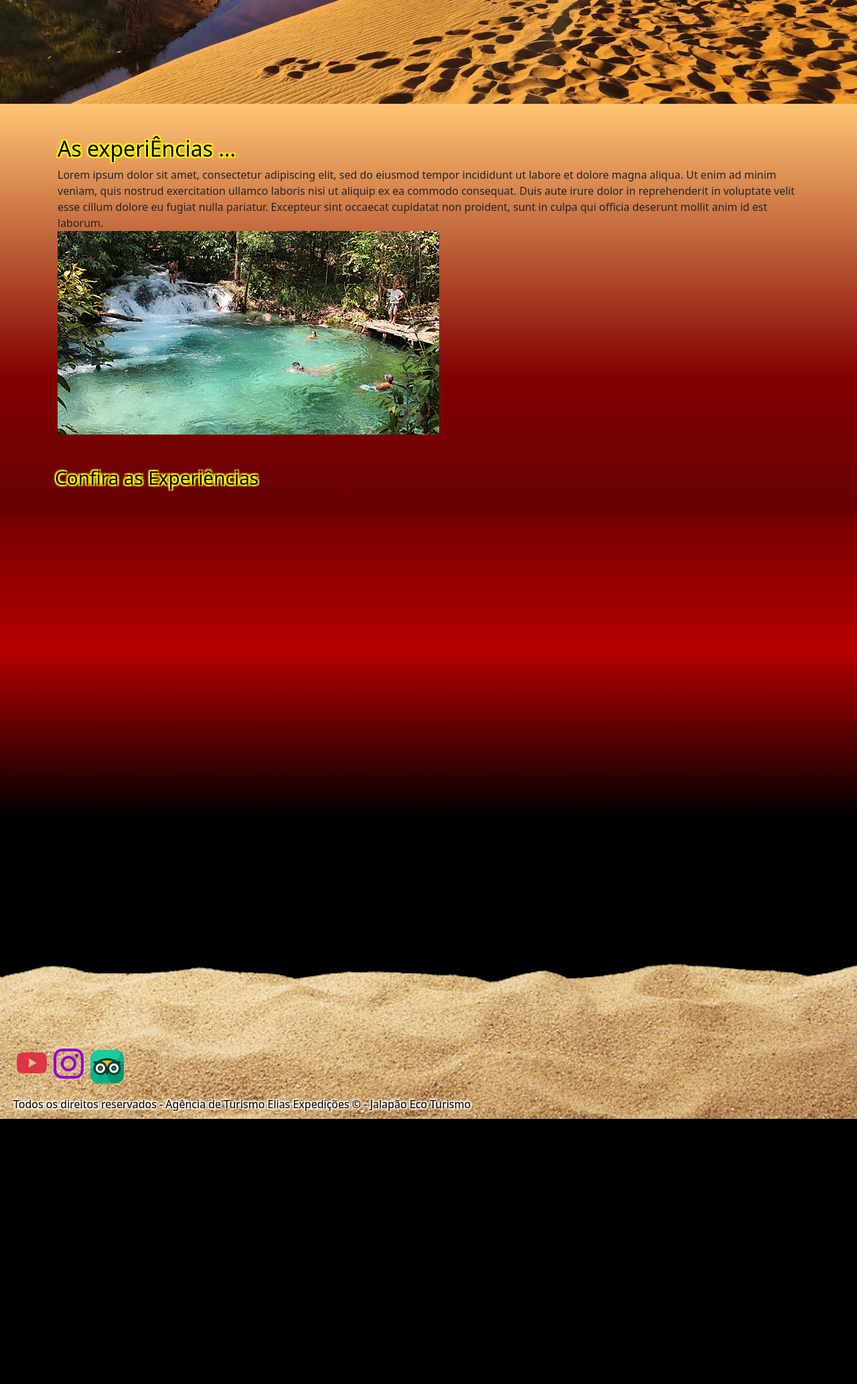
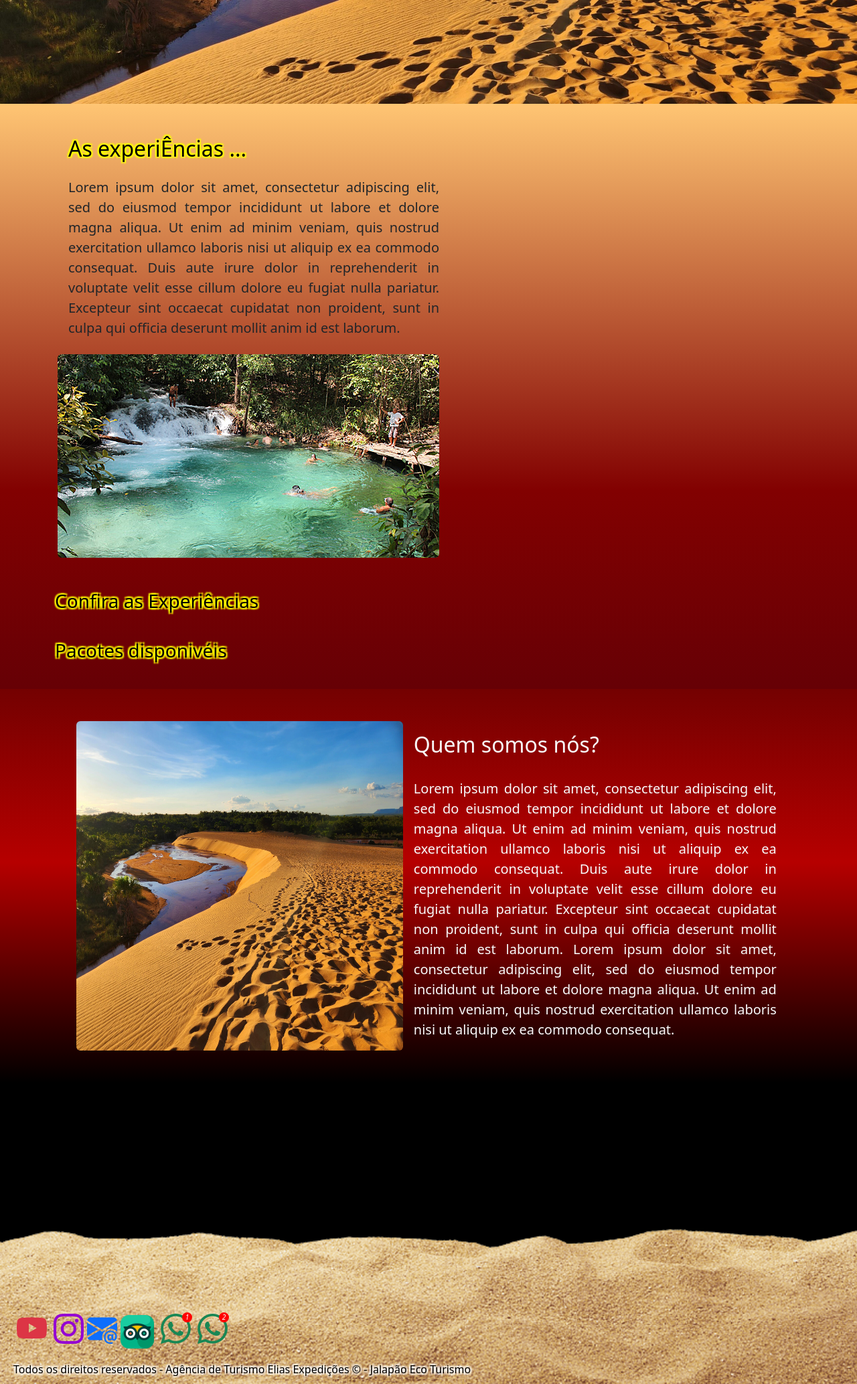
Before and after one commit to stefanluks/EliasExpedicoes, a Django app: page / in a window 1280 px wide. Shown: the part 375-2442 px from the top of the page at 67% size. Before the commit the page ends 2046 px from the top, so only its background shows below. Run offline with Django 4.2, Linux system fonts and the light colour scheme; data that the repository does not hold is empty.

Commit message:
update adm

```diff
--- a/elias/models.py
+++ b/elias/models.py
@@ -38,6 +38,11 @@ class AtrativoDia(models.Model):
     dia = models.IntegerField("Dia do Pacote", default=1)
     atrativos = models.ManyToManyField("Atrativo", blank=True)
 
+    def getAtrativos(self):
+        saida = ""
+        for a in list(self.atrativos.all()):
+            saida += a.nome + " - "
+        return saida[:-2]
 
 class Pacote(models.Model):
     nome = models.CharField("Nome do Pacote", max_length=150)
--- a/elias/templates/base.html
+++ b/elias/templates/base.html
@@ -16,6 +16,7 @@
       }
     </style>
     {% block page_style %}{% endblock %}
+    <link rel="icon" href="{% static 'icons/icon.png' %}">
     <link rel="stylesheet" href="https://cdn.jsdelivr.net/npm/bootstrap-icons@1.10.5/font/bootstrap-icons.css">
     <link href="https://cdn.jsdelivr.net/npm/bootstrap@5.3.1/dist/css/bootstrap.min.css" rel="stylesheet" integrity="sha384-4bw+/aepP/YC94hEpVNVgiZdgIC5+VKNBQNGCHeKRQN+PtmoHDEXuppvnDJzQIu9" crossorigin="anonymous">
 </head>
--- a/elias/templates/home.html
+++ b/elias/templates/home.html
@@ -35,14 +35,10 @@
             margin: 10px !important;
         }
         .card-exp:hover{
-            box-shadow: 0 0 10px black;
+            box-shadow: 0 0 15px black;
         }
         .card-img{
             transition: .6s;
-        }
-        .card-exp:hover .card-img{
-            width: 150%;
-            height: 150%;
         }
         .card-img-overlay{
             color: white;
@@ -89,6 +85,7 @@
             z-index: 6;
         }
         .rede-social{
+            position: relative;
             margin: 0px 5px;
         }
         .rede-social .insta{
@@ -97,6 +94,20 @@
         .icon-static{
             width: 50px;
             height: 50px;
+        }
+        .num-whats{
+            width: 15px;
+            height: 15px;
+            position: absolute;
+            top: 10px;
+            right: -2px;
+            background-color: red;
+            color: white;
+            display: flex;
+            align-items: center;
+            justify-content: center;
+            font-size: 10px;
+            border-radius: 50%;
         }
     </style>
 {% endblock  %}
@@ -109,11 +120,11 @@
     </section>
     <section id="Experiencias" class="secao-exp">
         <div class="container p-3 d-flex py-5 flex-wrap">
-            <div class="sobre">
+            <div id="sobre-desc" class="sobre w-50 mx-3">
                 <h2 class="titulo-secao">As experiÊncias ...</h2>
-                <span style="text-align: justify;">Lorem ipsum dolor sit amet, consectetur adipiscing elit, sed do eiusmod tempor incididunt ut labore et dolore magna aliqua. Ut enim ad minim veniam, quis nostrud exercitation ullamco laboris nisi ut aliquip ex ea commodo consequat. Duis aute irure dolor in reprehenderit in voluptate velit esse cillum dolore eu fugiat nulla pariatur. Excepteur sint occaecat cupidatat non proident, sunt in culpa qui officia deserunt mollit anim id est laborum.</span>
+                <div style="text-align: justify;" class="text-dark fs-5 py-2 my-3 w-100 h-100">Lorem ipsum dolor sit amet, consectetur adipiscing elit, sed do eiusmod tempor incididunt ut labore et dolore magna aliqua. Ut enim ad minim veniam, quis nostrud exercitation ullamco laboris nisi ut aliquip ex ea commodo consequat. Duis aute irure dolor in reprehenderit in voluptate velit esse cillum dolore eu fugiat nulla pariatur. Excepteur sint occaecat cupidatat non proident, sunt in culpa qui officia deserunt mollit anim id est laborum.</div>
             </div>
-            <img src="{% static 'imagens/capa.jpg' %}" class="img-sobre img-fluid" />
+            <img src="{% static 'imagens/capa.jpg' %}" class="img-sobre img-fluid rounded" style="border-radius: 10px;" />
         </div>
         <div class="container">
             <h3 class="titulo-secao">Confira as Experiências</h3>
@@ -129,9 +140,34 @@
                 </div>
             {% endfor %}
         </div>
+        <div class="container">
+            <h3 class="titulo-secao">Pacotes disponivéis</h3>
+        </div>
+        <div class="container d-flex w-100 py-3 align-items-center justify-content-center">
+            {% for pct in pacotes %}
+                <div class="card-exp card text-bg-dark" style="width: 400px;">
+                    <img src="{{pct.capa}}" class="card-img" alt="...">
+                    <div class="card-img-overlay d-flex flex-column align-items-start justify-content-end">
+                        <h5 class="card-title fs-2">{{pct.nome}}</h5>
+                        <p class="m-0 p-0">Vê agenda completa</p>
+                    </div>
+                </div>
+            {% endfor %}
+        </div>
     </section>
     <section id="somos" class="secao-somos">
         <div class="container">
+            <div class="container p-3 d-flex py-5 flex-wrap">
+                <img src="{% static 'imagens/capa2.jpg' %}" class="img-sobre mx-3 img-fluid rounded" style="border-radius: 10px; width: 45%;" />
+                <div id="sobre-desc" class="sobre w-50">
+                    <h2 class="text-light py-3 fs-2">Quem somos nós?</h2>
+                    <div style="text-align: justify; object-fit: cover;" class="text-light fs-5 py-2 my-2 w-100 h-100">
+                        Lorem ipsum dolor sit amet, consectetur adipiscing elit, sed do eiusmod tempor incididunt ut labore et dolore magna aliqua. Ut enim ad minim veniam, quis nostrud exercitation ullamco laboris nisi ut aliquip ex ea commodo consequat.
+                        Duis aute irure dolor in reprehenderit in voluptate velit esse cillum dolore eu fugiat nulla pariatur. Excepteur sint occaecat cupidatat non proident, sunt in culpa qui officia deserunt mollit anim id est laborum.
+                        Lorem ipsum dolor sit amet, consectetur adipiscing elit, sed do eiusmod tempor incididunt ut labore et dolore magna aliqua. Ut enim ad minim veniam, quis nostrud exercitation ullamco laboris nisi ut aliquip ex ea commodo consequat.
+                    </div>
+                </div>
+            </div>
 
         </div>
     </section>
@@ -144,11 +180,41 @@
             <a href="https://www.instagram.com/elias_expedicoes/" class="rede-social">
                 <i class="insta bi bi-instagram"></i>
             </a>
+            <a href="mailto:eliasps.eee@gmail.com">
+                <i class="text-primary bi bi-envelope-at-fill"></i>
+            </a>
             <a href="https://www.tripadvisor.com.br/Profile/eliasexpedicoes?fid=9e3bdb74-6265-4730-90ae-0c60f05f6190" class="rede-social">
                 <img src="{% static 'icons/tripadvisor.png' %}" class="icon-static" />
+            </a>
+            <a href="https://api.whatsapp.com/send?phone=5563984295428&text=Ol%C3%A1!%20Quero%20mais%20informa%C3%A7%C3%B5es%20sobre%20suas%20expedi%C3%A7%C3%B5es%20%20%3F" class="rede-social">
+                <i class="text-success bi bi-whatsapp"></i>
+                <i class="num-whats">1</i>
+            </a>
+            <a href="https://api.whatsapp.com/send?phone=5563984406813&text=Ol%C3%A1!%20Quero%20mais%20informa%C3%A7%C3%B5es%20sobre%20suas%20expedi%C3%A7%C3%B5es%20%20%3F" class="rede-social">
+                <i class="text-success bi bi-whatsapp"></i>
+                <i class="num-whats">2</i>
             </a>
         </div>
         <div class="ag-rodape">Todos os direitos reservados - Agência de Turismo Elias Expedições © - Jalapão Eco Turismo</div>
     </section>
 {% endblock  %}
-{% block page_script %}{% endblock  %}
+{% block page_script %}
+    <script>
+        window.onload = () => {
+            Ajustar();
+        }
+        window.addEventListener("resize", Ajustar)
+
+        Ajustar();
+
+        function Ajustar(){
+            console.log(window.innerWidth)
+            if(window.innerWidth < 500){
+                document.getElementById("sobre-desc").className = "sobre w-100 mx-3";
+            }else{
+                document.getElementById("sobre-desc").className = "sobre w-50 mx-3";
+            }
+        }
+    </script>
+
+{% endblock  %}
--- a/elias/urls.py
+++ b/elias/urls.py
@@ -2,10 +2,14 @@ from django.contrib import admin
 from django.conf import settings
 from django.conf.urls.static import static
 from django.urls import path, include
-from .views import Home, Administracao, AddExp
+from .views import Home, Administracao, FormExp, FormAtr, FormAtrd, FormPct, FormOpc
 
 urlpatterns = [
     path('', Home, name="Home"),
     path('adm/', Administracao, name="Administracao"),
-    path('AddExp', AddExp, name="AddExp"),
+    path('FormExp/<int:id>', FormExp, name="FormExp"),
+    path('FormPct/<int:id>', FormPct, name="FormPct"),
+    path('FormAtr/<int:id>', FormAtr, name="FormAtr"),
+    path('FormAtrd/<int:id>', FormAtrd, name="FormAtrd"),
+    path('FormOpc/<int:id>', FormOpc, name="FormOpc"),
 ] + static(settings.STATIC_URL, document_root = settings.STATIC_ROOT)
--- a/elias/views.py
+++ b/elias/views.py
@@ -1,9 +1,11 @@
 from django.shortcuts import render, redirect
-from .models import Experiencia, Pacote, Atrativo
+from .models import Experiencia, Pacote, Atrativo, Opcionais, AtrativoDia
+from .forms import FormExperiencia, FormPacote, FormAtrativo, FormOpcionais, FormAtrativoDia
 
 def Home(request):
     return render(request, "home.html", {
         "experiencias":Experiencia.objects.all(),
+        "pacotes": Pacote.objects.all(),
     })
 
 def Administracao(request):
@@ -14,12 +16,18 @@ def Administracao(request):
         "experiencias":Experiencia.objects.all(),
         "atrativos": list(Atrativo.objects.all()),
         'pacotes':list(Pacote.objects.all()),
+        "opcionais": list(Opcionais.objects.all()),
+        "atrativos_dias":list(AtrativoDia.objects.all()),
         'selecionado':select,
     })
 
-def AddExp(request):
+
+def FormExp(request, id):
     if request.user.is_superuser:
-        if request.method == "POST":
+        if request.method == "GET":
+            form = FormExperiencia()
+            return render(request, 'form.html', {"titulo":"Experiência",'form':form})
+        elif request.method == "POST":
             exp = Experiencia()
             exp.nome = request.POST["nome"]
             exp.capa = request.POST["capa"]
@@ -27,3 +35,62 @@ def AddExp(request):
             return redirect("Administracao")
     else:
         return redirect("login")
+
+
+def FormAtrd(request, id):
+    if request.user.is_superuser:
+        if request.method == "GET":
+            form = FormAtrativoDia()
+            return render(request, 'form.html', {"titulo":"Atrativo Dia",'form':form})
+        elif request.method == "POST":
+            exp = Experiencia()
+            exp.nome = request.POST["nome"]
+            exp.capa = request.POST["capa"]
+            exp.save()
+            return redirect("Administracao")
+    else:
+        return redirect("login")
+
+
+def FormAtr(request, id):
+    if request.user.is_superuser:
+        if request.method == "GET":
+            form = FormAtrativo()
+            return render(request, 'form.html', {"titulo":"Atrativo",'form':form})
+        elif request.method == "POST":
+            exp = Experiencia()
+            exp.nome = request.POST["nome"]
+            exp.capa = request.POST["capa"]
+            exp.save()
+            return redirect("Administracao")
+    else:
+        return redirect("login")
+
+
+def FormPct(request, id):
+    if request.user.is_superuser:
+        if request.method == "GET":
+            form = FormPacote()
+            return render(request, 'form.html', {"titulo":"Pacotes",'form':form})
+        elif request.method == "POST":
+            exp = Experiencia()
+            exp.nome = request.POST["nome"]
+            exp.capa = request.POST["capa"]
+            exp.save()
+            return redirect("Administracao")
+    else:
+        return redirect("login")
+
+def FormOpc(request, id):
+    if request.user.is_superuser:
+        if request.method == "GET":
+            form = FormOpcionais()
+            return render(request, 'form.html', {"titulo":"Opicionais",'form':form})
+        elif request.method == "POST":
+            exp = Experiencia()
+            exp.nome = request.POST["nome"]
+            exp.capa = request.POST["capa"]
+            exp.save()
+            return redirect("Administracao")
+    else:
+        return redirect("login")
```
Also changed, not shown: elias/forms.py (added, +27 -0 lines), elias/templates/AddExp.html (deleted, +0 -8 lines), elias/templates/adm.html (+45 -44 lines), elias/templates/form.html (added, +24 -0 lines), static/icons/icon.png (added).
